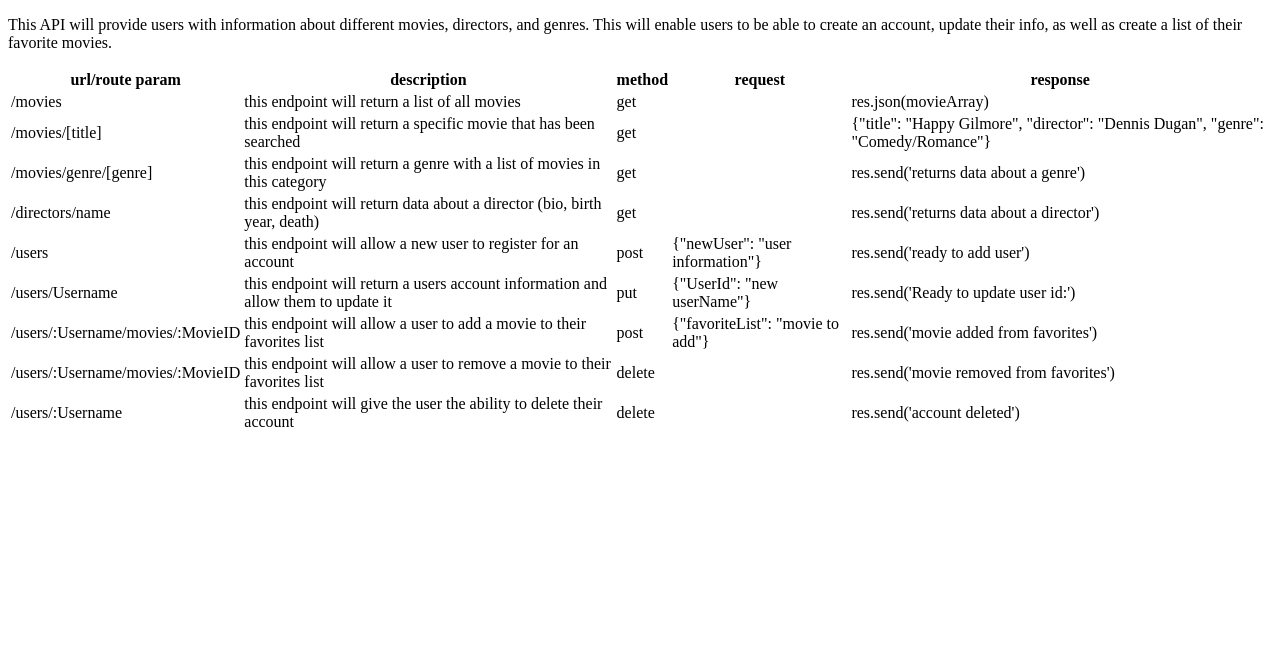
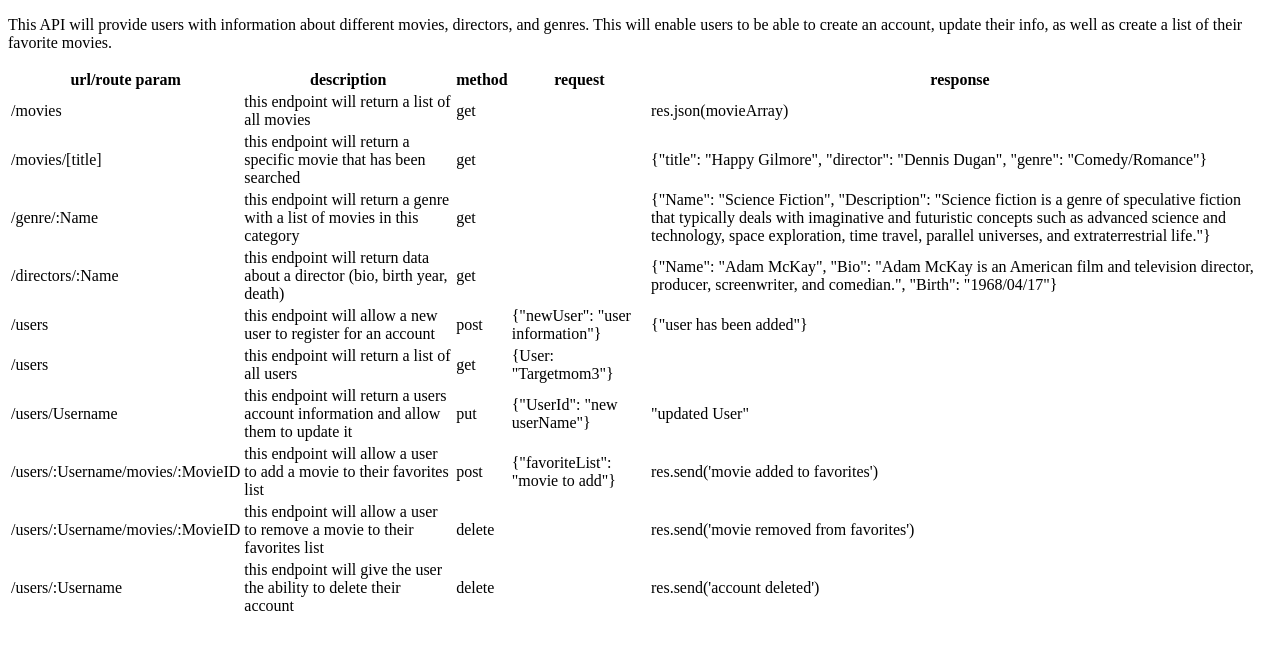
Before and after one commit to nnajera95/Movie_API, a website: page public/documentation.html in a window 1280 px wide. Drawn offline with Linux system fonts and the light colour scheme.

Commit message:
updated endpoint table
if applied this commit will update the table of endpoints for the request and response columns.

```diff
--- a/public/documentation.html
+++ b/public/documentation.html
@@ -37,39 +37,50 @@
         </td>
       </tr>
       <tr>
-        <td> /movies/genre/[genre] </td>
+        <td> /genre/:Name </td>
         <td>this endpoint will return a genre with a list of movies in this category</td>
         <td>get</td>
         <td></td>
-        <td>res.send('returns data about a genre')</td>
+        <td>{"Name": "Science Fiction",
+        "Description": "Science fiction is a genre of speculative fiction that typically deals with imaginative and futuristic concepts such as advanced science and technology, space exploration, time travel, parallel universes, and extraterrestrial life."}</td>
       </tr>
       <tr>
-        <td> /directors/name </td>
+        <td> /directors/:Name </td>
         <td>this endpoint will return data about a director (bio, birth year, death) </td>
         <td>get</td>
         <td></td>
-        <td>res.send('returns data about a director')</td>
+        <td>{"Name": "Adam McKay",
+            "Bio": "Adam McKay is an American film and television director, producer, screenwriter, and comedian.",
+            "Birth": "1968/04/17"}
+        </td>
       </tr>
       <tr>
         <td> /users </td>
         <td>this endpoint will allow a new user to register for an account</td>
         <td>post</td>
         <td>{"newUser": "user information"}</td>
-        <td>res.send('ready to add user')</td>
+        <td>{"user has been added"}</td>
+      </tr>
+      <tr>
+        <td> /users </td>
+        <td>this endpoint will return a list of all users</td>
+        <td>get</td>
+        <td>{User: "Targetmom3"}</td>
+        <td></td>
       </tr>
       <tr>
         <td> /users/Username</td>
         <td>this endpoint will return a users account information and allow them to update it</td>
         <td>put</td>
         <td>{"UserId": "new userName"}</td>
-        <td>res.send('Ready to update user id:')</td>
+        <td>"updated User"</td>
       </tr>
       <tr>
         <td> /users/:Username/movies/:MovieID </td>
         <td>this endpoint will allow a user to add a movie to their favorites list</td>
         <td>post</td>
         <td>{"favoriteList": "movie to add"}</td>
-        <td>res.send('movie added from favorites')</td>
+        <td>res.send('movie added to favorites')</td>
       </tr>
       <tr>
         <td> /users/:Username/movies/:MovieID </td>
```
